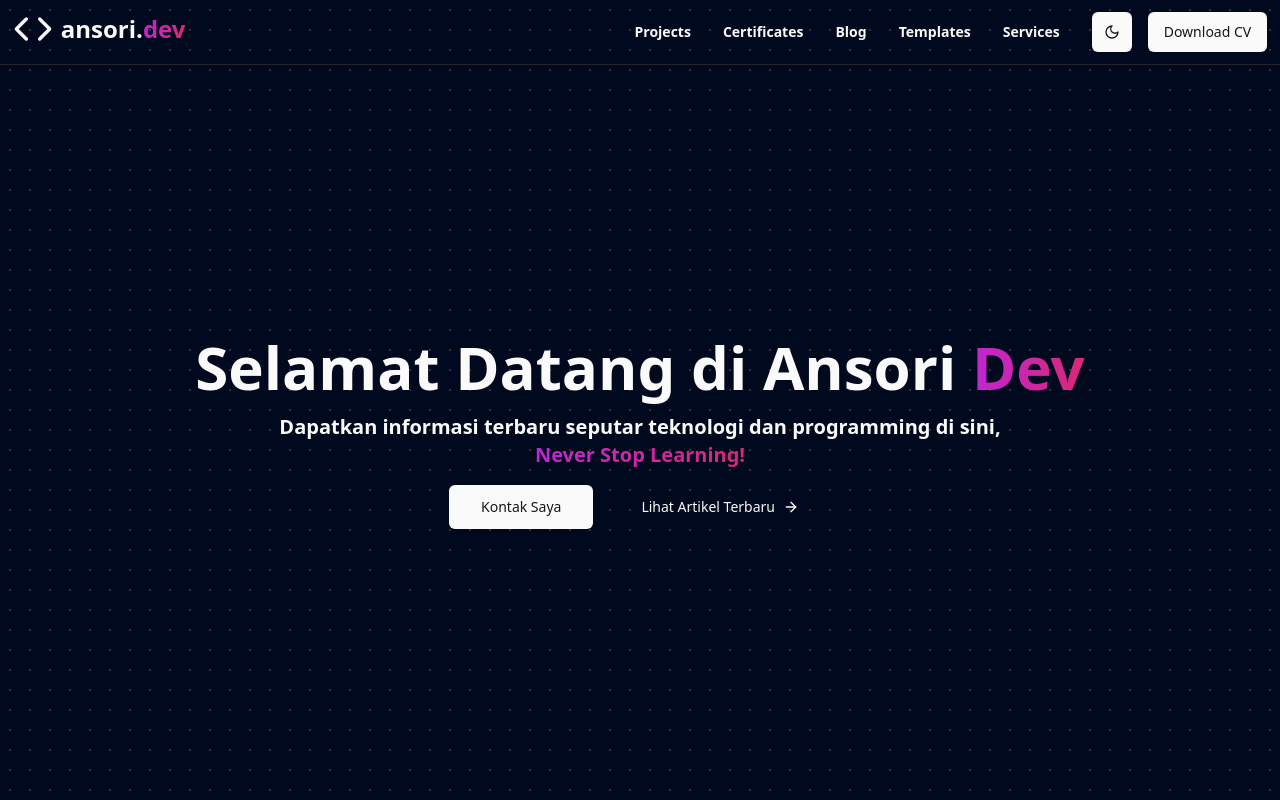
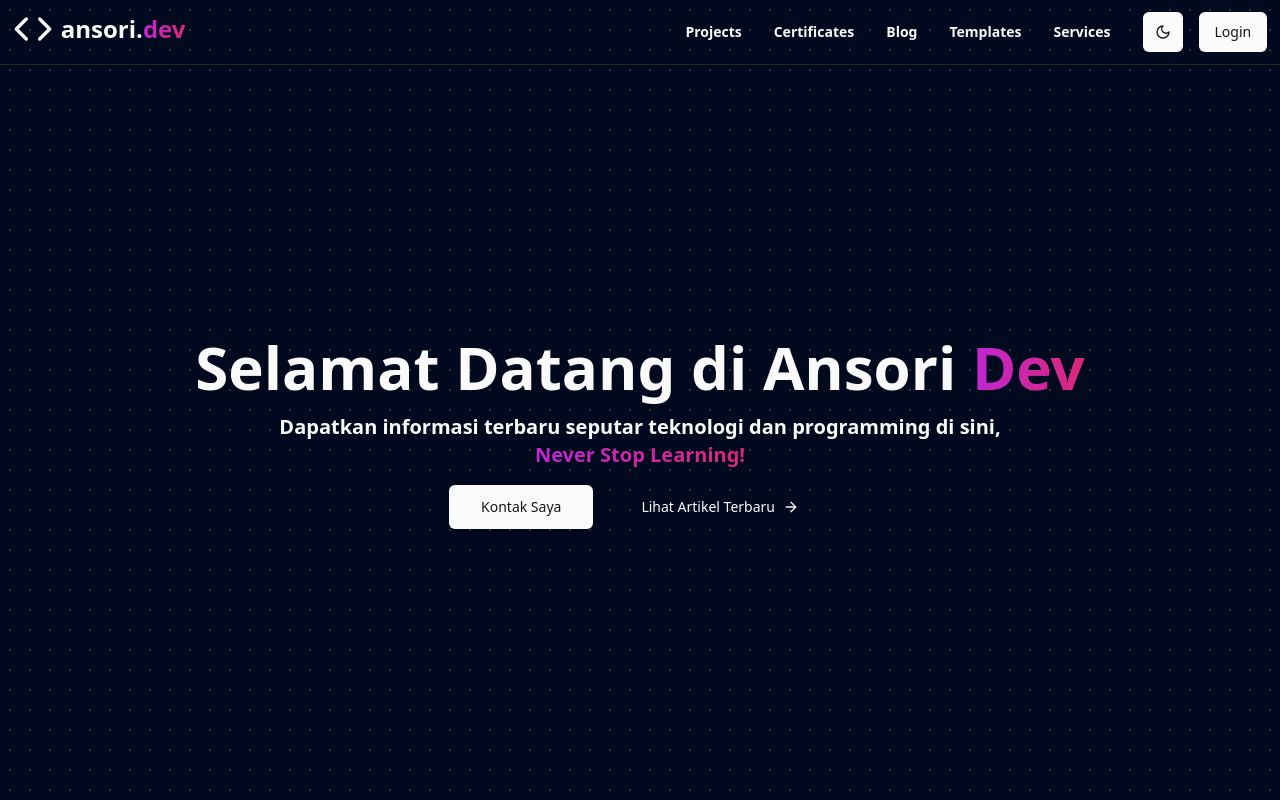
Before and after one commit to fitronansori/next-ansoridev, a Next.js app: page / in a window 1280 px wide. Built offline with nearby package versions, Linux system fonts and the light colour scheme.

Commit message:
refactor: replace ButtonCV with Login link in HomeLayout header

```diff
--- a/src/app/(root)/layout.tsx
+++ b/src/app/(root)/layout.tsx
@@ -1,11 +1,14 @@
-import ButtonCV from "@/components/common/ButtonCV";
 import Header from "@/components/layouts/Header";
+import { Button } from "@/components/ui/button";
+import Link from "next/link";
 
 const HomeLayout = ({ children }: { children: React.ReactNode }) => {
   return (
     <div>
       <Header>
-        <ButtonCV className="hidden lg:flex" />
+        <Button className="hidden sm:flex" asChild>
+          <Link href={"/sign-in"}>Login</Link>
+        </Button>
       </Header>
       {children}
     </div>
```
